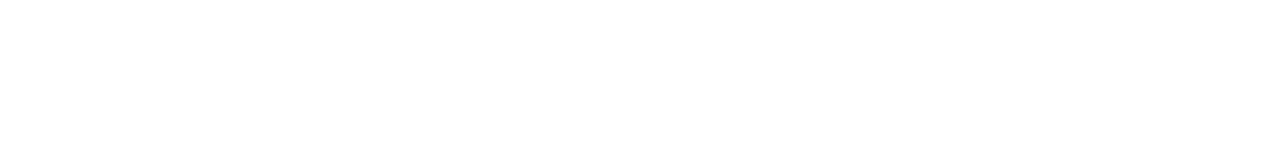
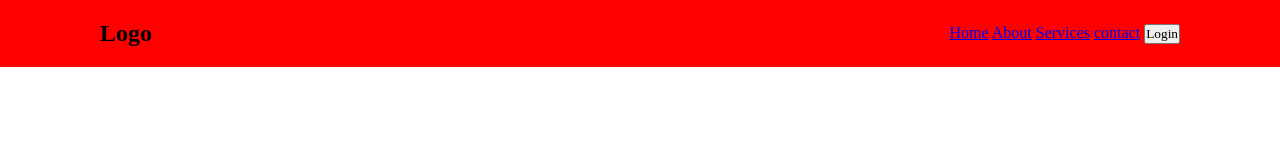
Before and after one commit to Grace-Eileen7/Project-1, a plain HTML site: page index.html in a window 1280 px wide. Drawn offline with Linux system fonts and the light colour scheme.

Commit message:
Added code to html& css

```diff
--- a/index.html
+++ b/index.html
@@ -2,10 +2,25 @@
 <html lang="en">
 <head>
   <meta charset="UTF-8">
+  <meta http-equiv="X-UA-Compatible" content="IE=edge">
   <meta name="viewport" content="width=device-width, initial-scale=1.0">
-  <title>Document</title>
+  <title>Website with Login & SignUp </title>
+  <link rel="stylesheet" href="style.css">
 </head>
 <body>
+  <header>
+    <h2 class="Logo"> Logo</h2>
+    <nav class="navigation">
+      <a href="#">Home</a>
+      <a href="#">About</a>
+      <a href="#">Services</a>
+      <a href="#">contact</a>
+      <button class="btnLogin_popup">Login</button>
+    </nav>
+  </header>
+  <script src="script.js"></script>
+
+
 
 </body>
 </html>
--- a/style.css
+++ b/style.css
@@ -0,0 +1,22 @@
+
+
+*{
+  margin: 0;
+  padding: 0;
+  box-sizing: border-box;
+  font-family: 'poppins', sans_serif;
+}
+
+header {
+  position: fixed;
+  top: 0;
+  left: 0;
+  width: 100%;
+  padding: 20px 100px;
+  background: red;
+  display: flex;
+  justify-content: space-between;
+  align-items: center;
+  z-index: 99;
+
+}
```
